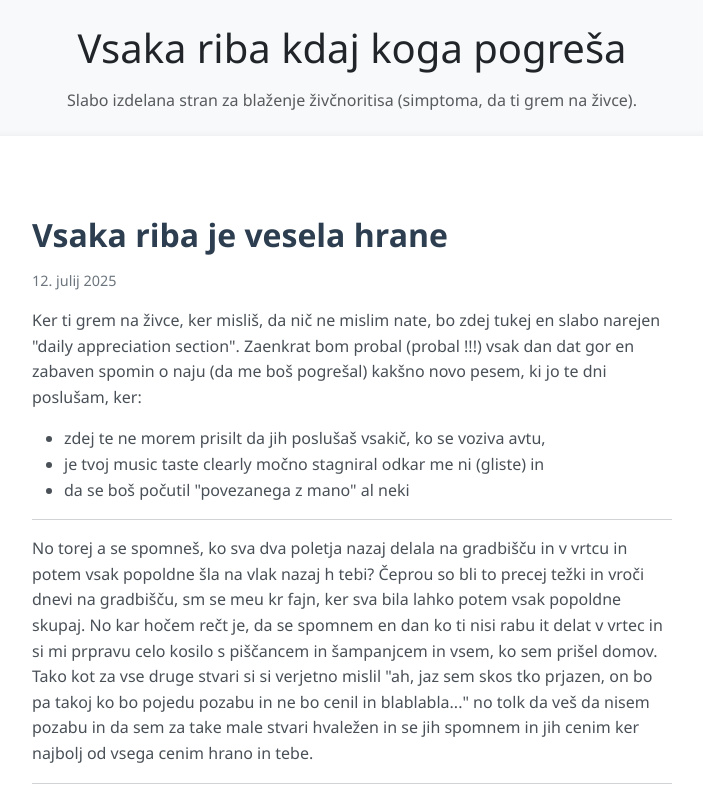
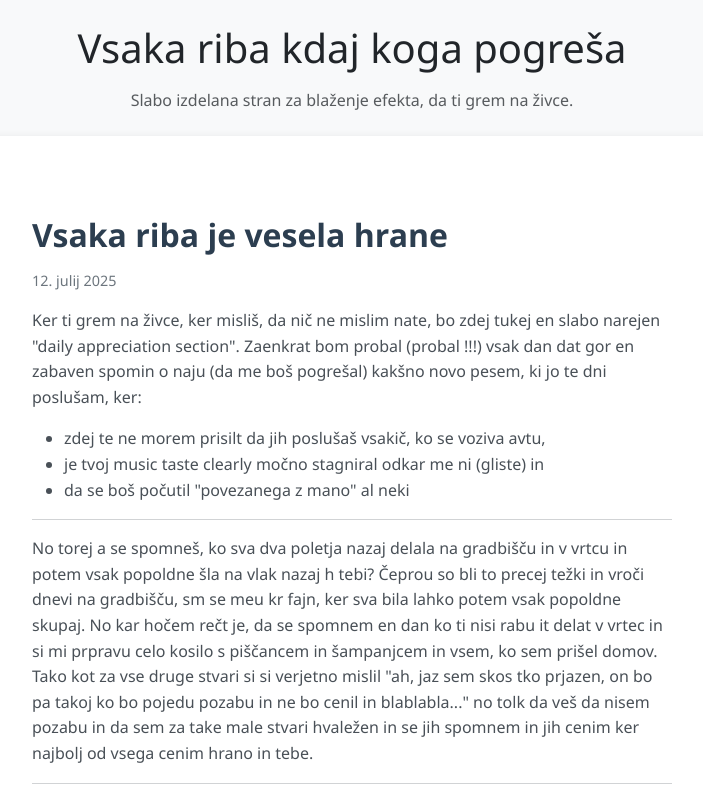
Before and after one commit to markinjasa/markinjasa.github.io, a plain HTML site: page index.html in a window 1280 px wide. Shown: the top 802 px of the page, without its empty margins (288-991 px from the left). Drawn offline with nearby package versions, Linux system fonts and the light colour scheme.

Commit message:
description

```diff
--- a/index.html
+++ b/index.html
@@ -44,7 +44,7 @@
             <div class="col-lg-8 col-md-10 col-12">
                 <h1 class="text-center mb-3 mt-4">Vsaka riba kdaj koga pogreša</h1>
                 <p class="text-center text-muted mb-4">
-                    Slabo izdelana stran za blaženje živčnoritisa (simptoma, da ti grem na živce).
+                    Slabo izdelana stran za blaženje efekta, da ti grem na živce.
                 </p>
             </div>
         </div>
```
